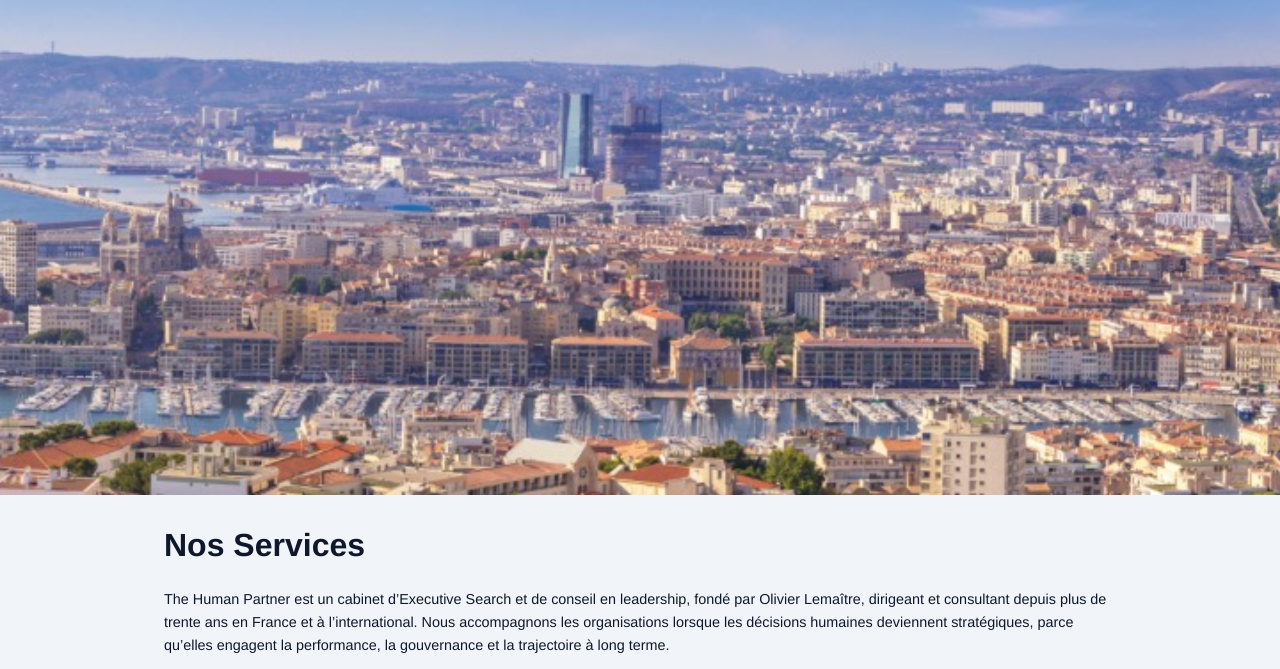
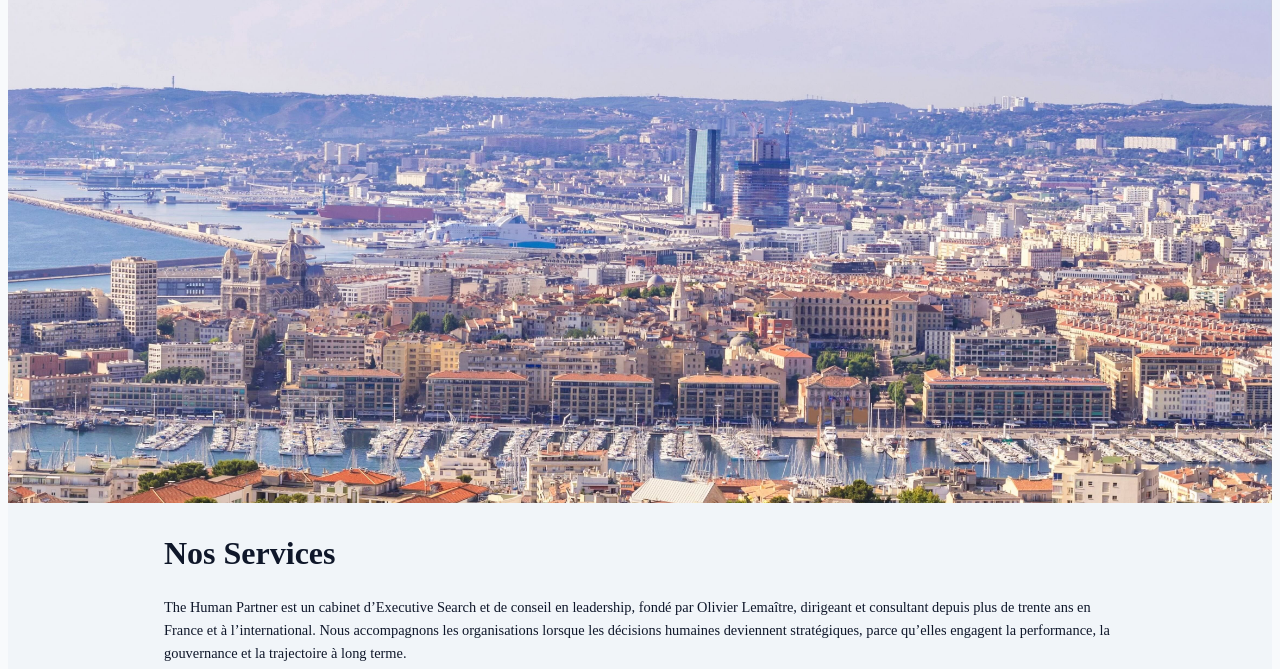
Before and after one commit to felgli/THP-website, a plain HTML site: page index.html in a window 1280 px wide. Shown: the part 379-1048 px from the top of the page. Drawn offline with Linux system fonts and the light colour scheme.

Commit message:
latest chnages

```diff
--- a/index.html
+++ b/index.html
@@ -73,7 +73,6 @@ const CONTENT = {
     "Nous clarifions avant d’agir, parce que la précision permet un travail de qualité. Nous accordons la même attention aux entreprises et aux talents, car la confiance ne se négocie pas. Nous créons des rencontres qui produisent un impact durable, car un recrutement réussi se mesure dans le temps.",
 
   contact_title: "Contactez-nous",
-  contact_email: "contact@thehumanpartner.com",
   contact_location: "Basé à Marseille, présent à Paris et à l’international.",
   contact_button: "Envoyer le message",
 
--- a/styles.css
+++ b/styles.css
@@ -60,7 +60,7 @@ html {
 }
 
 body {
-  margin: 0;
+  margi
   font-family: var(--font-base);
   color: var(--text);
   background: var(--bg);
@@ -219,7 +219,7 @@ p {
    Hero
 ========================= */
 .hero {
-  background-image: url("/images/THP-marseille-notext.jpg");
+  background-image: url("/images/THP-marseille-cv2.jpg");
   background-size: cover;
   background-position: center top;
   background-repeat: no-repeat;
```
Also changed, not shown: images/THP-marseille-cv2.jpg (added), 6 other files.
